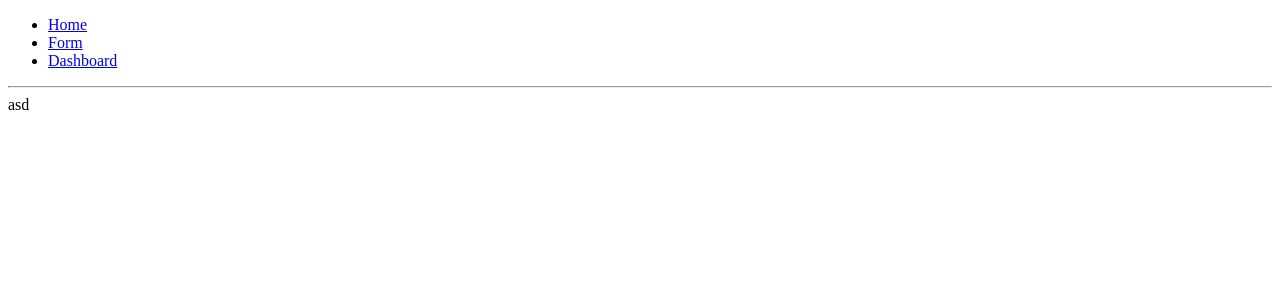
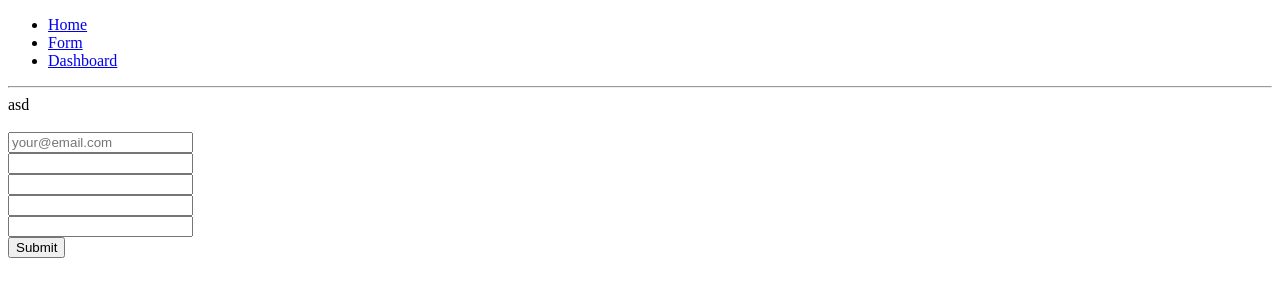
Before and after one commit to has315/AleControlTasksV2, a React (Vite) app: page /form in a window 1280 px wide. Shown: the top 300 px of the page. Built offline with nearby package versions, Linux system fonts and the light colour scheme.

Commit message:
Adding FormInputs in Form

```diff
--- a/src/components/Form/Form.tsx
+++ b/src/components/Form/Form.tsx
@@ -1,6 +1,6 @@
 import React from 'react';
 import {FormProps} from '../../types/FormTypes'
 
-export const Form: React.FC<FormProps> = ({ children }) => (
+export const Form: React.FC<FormProps> = ({ initialValues,className,onSubmit,children }: FormProps) => (
     <div>{children}</div>
   );
--- /dev/null
+++ b/src/components/Form/FormInput.tsx
@@ -0,0 +1,17 @@
+import React from 'react'
+import { FormInputTypes } from '../../types/FormTypes'
+export const FormInput = ({type,name,placeHolder, required, onChange}: FormInputTypes) => {
+    return (
+        <>
+            <label></label>
+            <br />
+            <input
+            type={type}
+            name={name}
+            placeholder={placeHolder}
+            required={required}
+            onChange={onChange}
+            />
+        </>
+    )
+}
--- a/src/index.tsx
+++ b/src/index.tsx
@@ -17,7 +17,7 @@ const Application: React.FC<{}> = () => (
                         <Link to="/">Home</Link>
                     </li>
                     <li>
-                        <Link to="/Form">Form</Link>
+                        <Link to="/form">Form</Link>
                     </li>
                     <li>
                         <Link to="/dashboard">Dashboard</Link>
@@ -37,7 +37,7 @@ const Application: React.FC<{}> = () => (
                     <Route exact path="/">
                         {/* <DragDrop /> */}
                     </Route>
-                    <Route path="/Form">
+                    <Route path="/form">
                         <PageWithForm/>
                     </Route>
                     <Route path="/dashboard">
--- a/src/pages/Form.jsx
+++ b/src/pages/Form.jsx
@@ -18,6 +18,7 @@
 */
 import React, { useState } from 'react';
 import { Form } from '../components/Form/Form';
+import {FormInput} from '../components/Form/FormInput'
 
 export const PageWithForm = () => {
 	// Example
@@ -34,13 +35,14 @@ export const PageWithForm = () => {
 	return (
 		<div>
 			asd
-				<Form className='' initialValues={userInfo} onSubmit={setUserInfo}>
-					{/* <FormInput type="email" required name="email" placeHolder="your@email.com" />
+
+				<Form className='asd' initialValues={userInfo} onSubmit={setUserInfo}>
+					<FormInput type="email" required name="email" placeHolder="your@email.com" />
 					<FormInput type="number" name="age" />
 					<FormInput type="text" required name="name" />
 					<FormInput type="text" name="phone.ext" />
 					<FormInput type="text" name="phone.number" />
-					<FormInput type="submit" value="Submit" /> */}
+					<FormInput type="submit" value="Submit" />
 				</Form>
 		</div>
 	);
--- a/src/types/FormTypes.tsx
+++ b/src/types/FormTypes.tsx
@@ -9,7 +9,7 @@ export type FormProps = {
 
 
 // Input Types
-export interface FormInputs {
+export type FormInputsTypes ={
     email: string,
     age: number,
     name: string,
@@ -20,10 +20,10 @@ export interface FormInputs {
 }
 
 //Input props types
-export interface FormInput {
+export type FormInputTypes = {
     type: string,
     name: string,
     placeHolder: string,
     required: boolean,
-    onChange: React.FormEvent<HTMLInputElement>
+    onChange: React.ChangeEventHandler<HTMLInputElement> | undefined
 }
```
Also changed, not shown: 2 other files (tests, documents, lock files or other folders).
